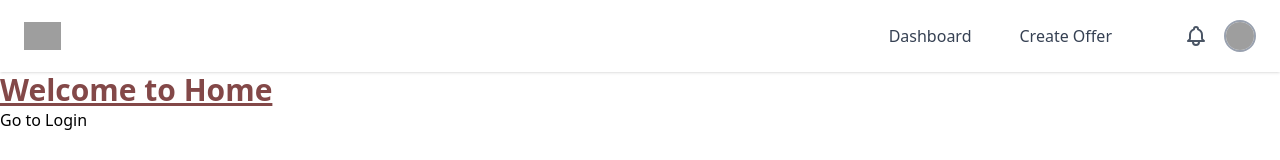
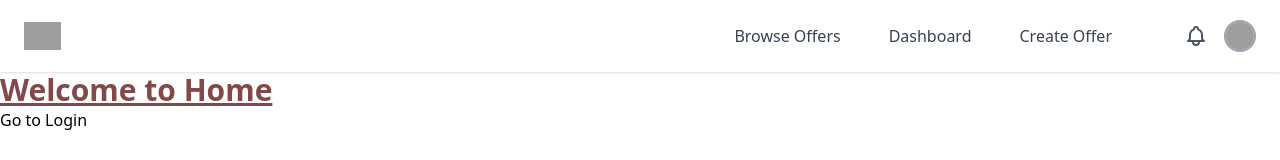
Before and after one commit to michaelljiang/LootFinder, a Vue app in the folder LootFinder/: page / in a window 1280 px wide. Shown: the top 160 px of the page. Built offline with nearby package versions, Linux system fonts and the light colour scheme; no server answers; grey boxes are pictures that could not be loaded.

Commit message:
Add browser offers link to navbar

```diff
--- a/LootFinder/src/components/Navbar.vue
+++ b/LootFinder/src/components/Navbar.vue
@@ -69,6 +69,12 @@
           class="absolute inset-x-0 z-20 w-full px-6 py-4 transition-all duration-300 ease-in-out bg-white dark:bg-gray-800 lg:mt-0 lg:p-0 lg:top-0 lg:relative lg:bg-transparent lg:w-auto lg:opacity-100 lg:translate-x-0 lg:flex lg:items-center"
         >
           <div class="flex flex-col -mx-6 lg:flex-row lg:items-center lg:mx-8">
+            <router-link
+              to="/browse-offers"
+              class="px-3 py-2 mx-3 mt-2 text-gray-700 transition-colors duration-300 transform rounded-md lg:mt-0 dark:text-gray-200 hover:bg-gray-100 dark:hover:bg-gray-700"
+            >
+              Browse Offers
+            </router-link>
             <router-link
               to="/dashboard"
               class="px-3 py-2 mx-3 mt-2 text-gray-700 transition-colors duration-300 transform rounded-md lg:mt-0 dark:text-gray-200 hover:bg-gray-100 dark:hover:bg-gray-700"
```
